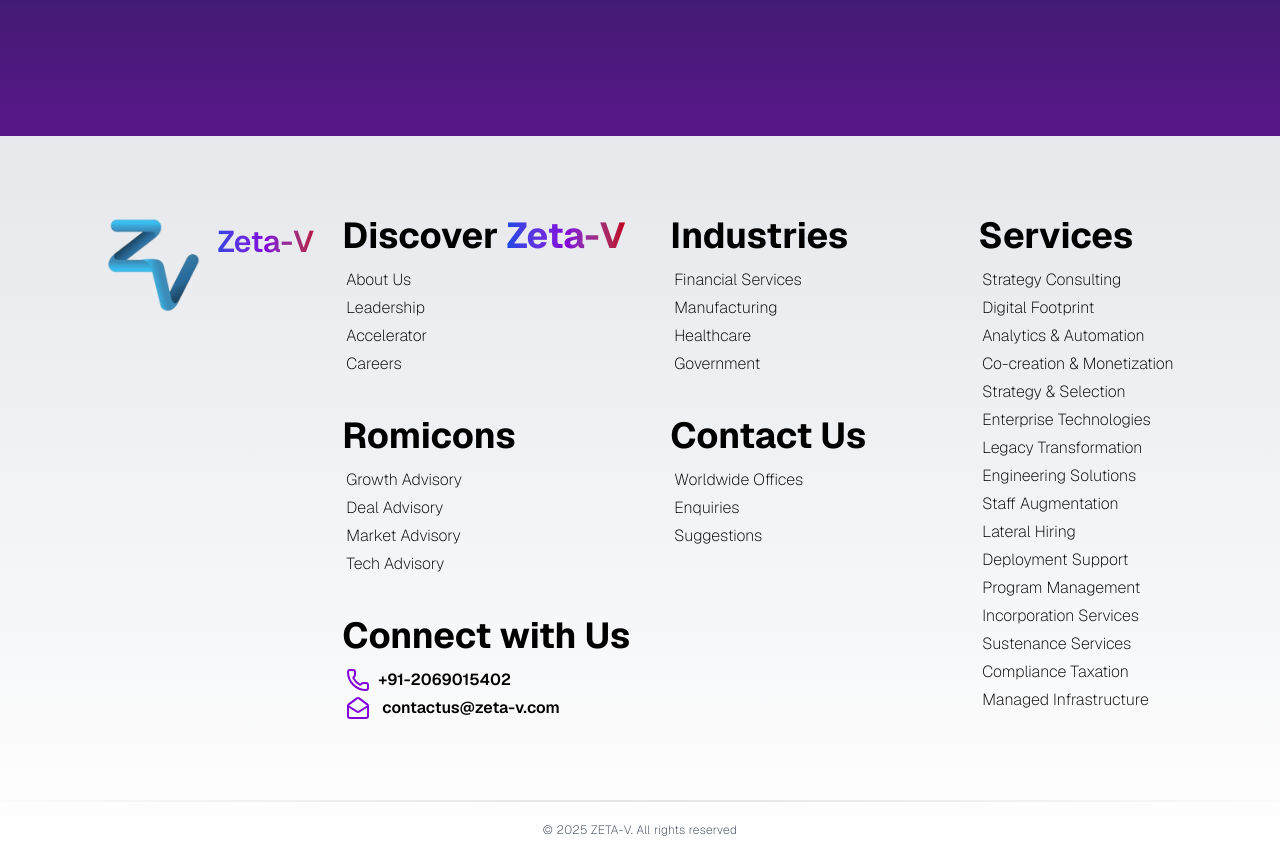
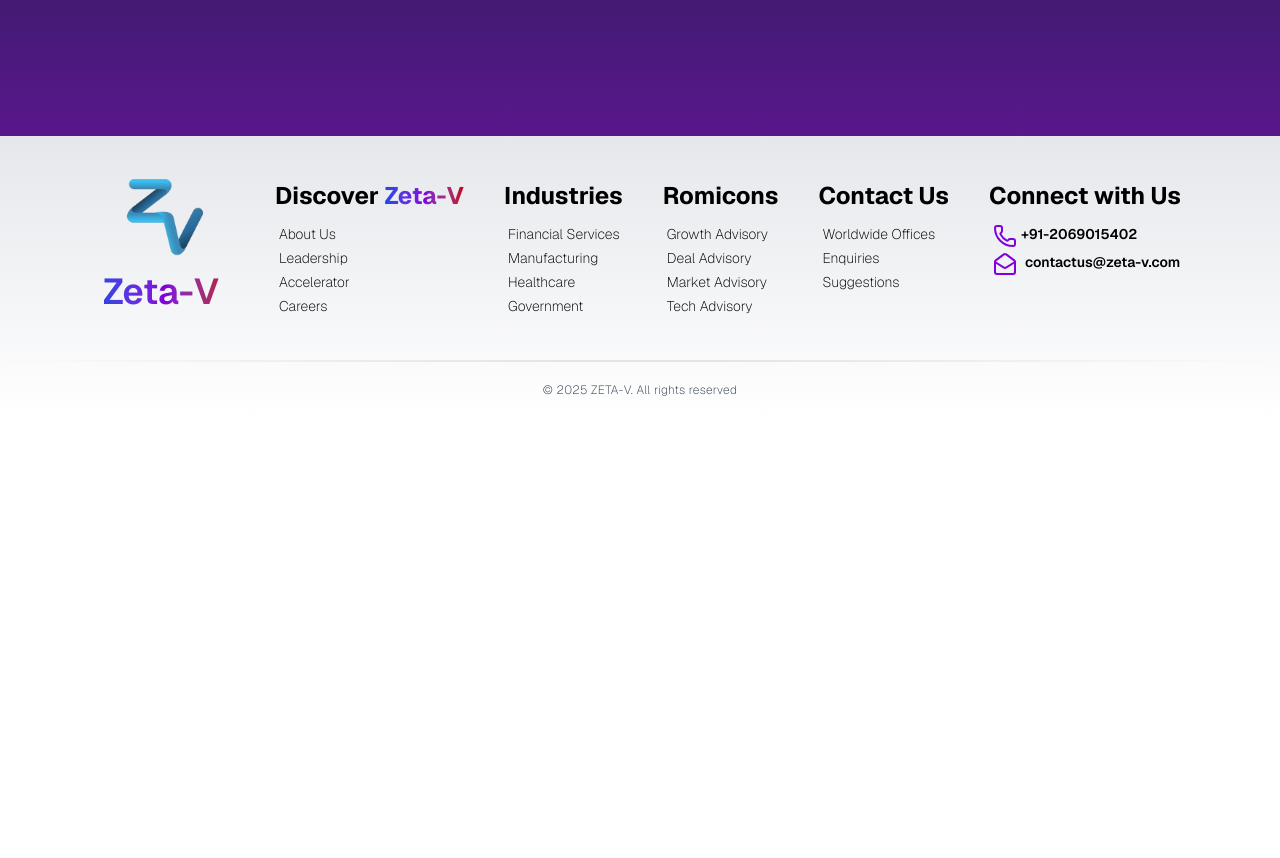
Before and after one commit to k-kaul/zeta-v, a Next.js app: page / in a window 1280 px wide. Shown: the part 9380-10238 px from the top of the page. After the commit the page ends 9798 px from the top, so only its background shows below. Built offline with nearby package versions, Linux system fonts and the light colour scheme.

Commit message:
final fixes footer

```diff
--- a/components/Footer.tsx
+++ b/components/Footer.tsx
@@ -3,19 +3,20 @@
 import Image from "next/image";
 import zetaV from '@/assets/ZETAV-LOGO.png';
 
-const headingStyle = 'text-4xl font-bold';
-const listStyle = 'flex flex-col gap-1 pl-1 text-md font-extralight';
+const headingStyle = 'text-2xl font-bold';
+const listStyle = 'flex flex-col gap-1 pl-1 text-sm md:text-sm lg:text-sm font-extralight';
 const listContainerStyle = 'flex flex-col gap-3';
 
 export default function Footer(){
     return (
-        <div className="w-screen bg-linear-to-b from-gray-200 to-white font-sans">
-            <div className="flex my-20 gap-5 justify-center w-full">
-                <div className="flex flex-row size-fit gap-2">
-                    <Image src={zetaV} alt="" height={95} width={95} />
-                    <h1 className="font-semibold text-3xl bg-gradient-to-r from-blue-700 via-purple-700 to-red-700 bg-clip-text text-transparent p-2">Zeta-V</h1>
+        <div className="w-full bg-linear-to-b from-gray-200 to-white font-sans">
+            {/* <div className="grid grid-cols-2 md:grid md:grid-cols-1 my-20 mx-20 gap-5 "> */}
+            <div className="p-10 flex justify-center gap-10 items-center ">
+                <div className="flex flex-col size-fit gap-2 items-center justify-center">
+                    <Image src={zetaV} alt="" className="w-20 h-20"/>
+                    <h1 className="font-semibold text-2xl lg:text-4xl md:text-3xl bg-gradient-to-r from-blue-700 via-purple-700 to-red-700 bg-clip-text text-transparent p-2 md:min-w-35 min-w-25">Zeta-V</h1>
                 </div>
-                <div className="grid grid-cols-2 flex-wrap gap-10">
+                <div className="lg:flex md:grid md:grid-cols-3 grid grid-cols-2 justify-center gap-10">
                     <div className={listContainerStyle}>
                         <h1 className={headingStyle}>Discover <span className="bg-gradient-to-r from-blue-700 via-purple-700 to-red-700 bg-clip-text text-transparent">Zeta-V</span></h1>
                         <ul className={listStyle}>
@@ -43,7 +44,7 @@
                             <li>Tech Advisory</li>
                         </ul>
                     </div>
-                   <div className={listContainerStyle}>
+                    <div className={listContainerStyle}>
                         <h1 className={headingStyle}>Contact Us</h1>
                         <ul className={listStyle}>
                             <li>Worldwide Offices</li>
@@ -52,36 +53,15 @@
                         </ul>
                     </div>
                     <div className={listContainerStyle}>
-                        <h1 className={headingStyle}>Connect with Us</h1>
+                        <h1 className='text-2xl font-bold min-w-49'>Connect with Us</h1>
                         <ul className={cn(listStyle)}>
-                            <li className="flex gap-2 font-semibold"><Phone className="text-purple-700"/>+91-2069015402</li>
-                            <li className="flex gap-2 font-semibold">
+                            <li className="flex gap-1 min-w-37 font-semibold"><Phone className="text-purple-700"/>+91-2069015402</li>
+                            <li className="flex gap-1 min-w-48 font-semibold">
                                 <MailOpen className="text-purple-700"/>
                                 <h1 className="pl-1">contactus@zeta-v.com</h1>
                             </li>
                         </ul>
                     </div>
-                </div>
-                <div className={listContainerStyle}>
-                    <h1 className={headingStyle}>Services</h1>
-                    <ul className={listStyle}>
-                        <li>Strategy Consulting</li>
-                        <li>Digital Footprint</li>
-                        <li>Analytics & Automation</li>
-                        <li>Co-creation & Monetization</li>
-                        <li>Strategy & Selection</li>
-                        <li>Enterprise Technologies</li>
-                        <li>Legacy Transformation</li>
-                        <li>Engineering Solutions</li>
-                        <li>Staff Augmentation</li>
-                        <li>Lateral Hiring</li>
-                        <li>Deployment Support</li>
-                        <li>Program Management</li>
-                        <li>Incorporation Services</li>
-                        <li>Sustenance Services</li>
-                        <li>Compliance Taxation</li>
-                        <li>Managed Infrastructure</li>
-                    </ul>
                 </div>
             </div>
             <div className="flex flex-col w-screen">
```
